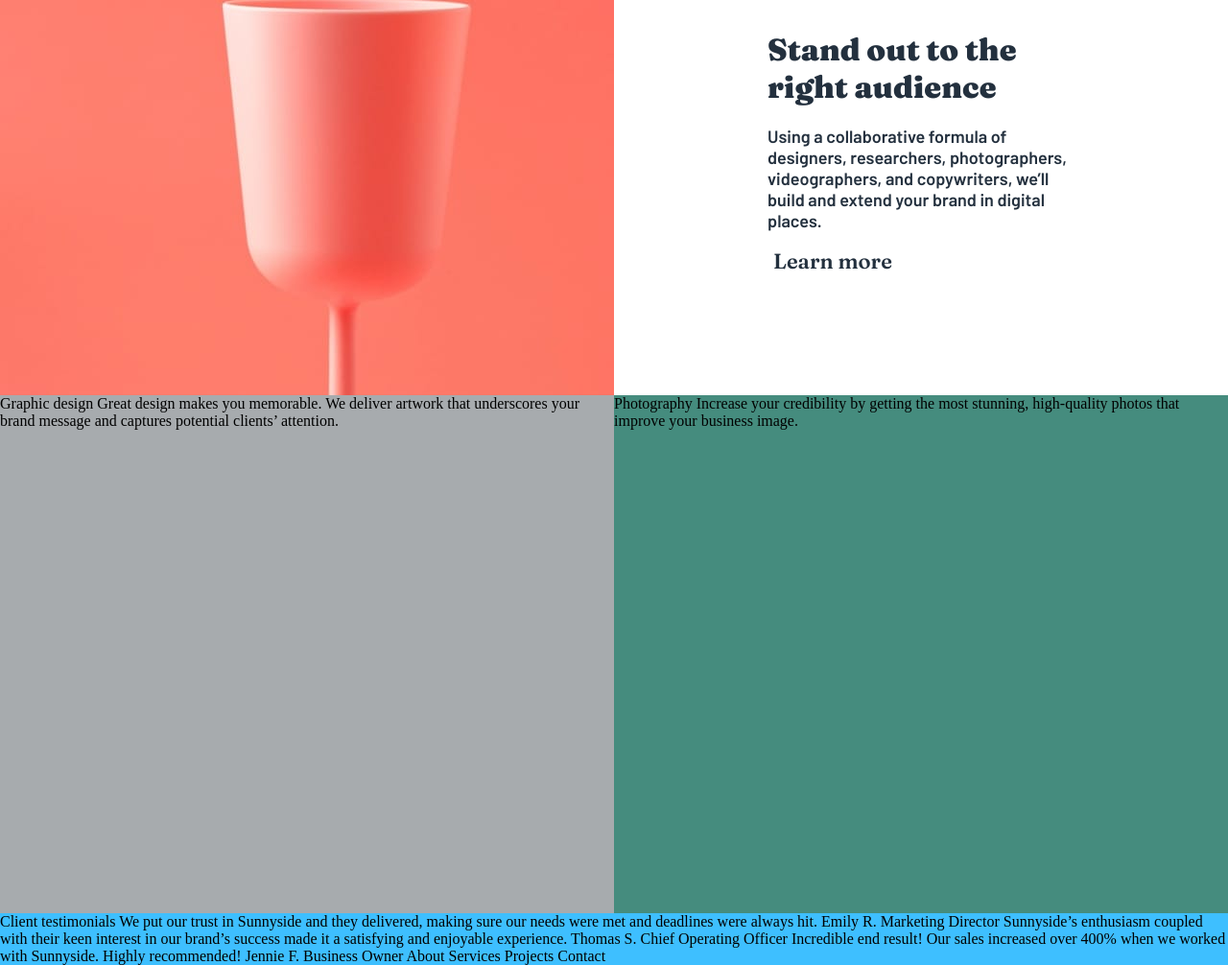
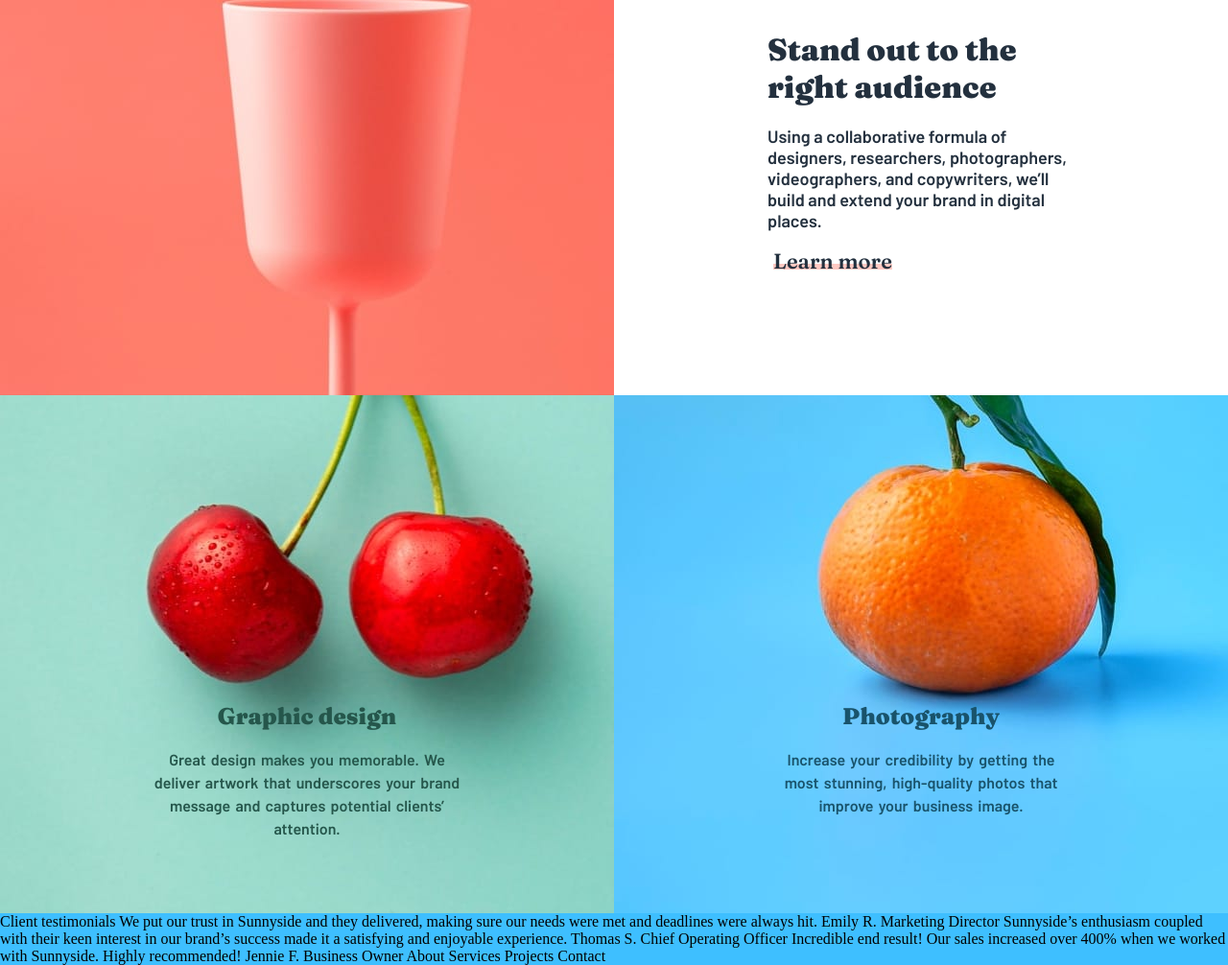
Before and after one commit to Yourisrachid/sunnyside-agency, a plain HTML site: page index.html in a window 1280 px wide. Shown: the part 1440-2446 px from the top of the page at 96% size. Drawn offline with Linux system fonts and the light colour scheme.

Commit message:
Version 2

```diff
--- a/index.html
+++ b/index.html
@@ -72,19 +72,31 @@
 
         <div class="item5">
 
-            Graphic design
-            Great design makes you memorable. We deliver artwork that underscores your brand message and captures potential clients’ attention.
+            <center>
+            <div class="text2">
+
+                <h2>Graphic design</h2>
+                <p2>Great design makes you memorable. We deliver artwork that underscores your brand message and captures potential clients’ attention.</p2>
+
+            </div>
+            </center>
 
         </div>
 
         <div class="item6">
 
-            Photography
-            Increase your credibility by getting the most stunning, high-quality photos that improve your business image.
+            <div class="text2">
+
+            <center>
+                <h2>Photography</h2>
+                <p2>Increase your credibility by getting the most stunning, high-quality photos that improve your business image.</p2>
+            </div>
+            </center>
 
         </div>
 
     </div>
+
 
     Client testimonials
 
--- a/style.scss
+++ b/style.scss
@@ -110,6 +110,11 @@ html {
                 border:none;
                 cursor: pointer;
                 color: $darkdesblue;
+                text-decoration-line: underline;
+                text-decoration-thickness: 0.4rem;
+                text-decoration-color: rgba(254, 121, 103, 0.4);
+                text-underline-offset: -5px;
+                text-decoration-skip-ink: none;
 
                 font: {
                     family: fraunces;
@@ -123,13 +128,6 @@ html {
         }
     }
 
-    .item2 {
-        background-color: $yellow;
-    }
-
-    .item3 {
-        background-color: $red;
-    }
 
     .item4 {
         background-color: $white;
@@ -163,6 +161,11 @@ html {
                 border:none;
                 cursor: pointer;
                 color: $darkdesblue;
+                text-decoration-line: underline;
+                text-decoration-thickness: 0.4rem;
+                text-decoration-color: rgba(254, 121, 103, 0.4);
+                text-underline-offset: -5px;
+                text-decoration-skip-ink: none;
 
                 font: {
                     family: fraunces;
@@ -170,15 +173,72 @@ html {
                     size: 22px;
                 }
             }
-    }
+        }
     }
 
     .item5 {
-        background-color: $grayblue;
+
+    background-image: url(/images/photos/image-graphic-design.jpg);
+
+    .text2 {
+        margin-top: 50%;
+        margin-bottom: 5%;
+        margin-left: 25%;
+        margin-right:25%;
+        color: $darkcyan;
+
+        h2 {
+            font: {
+                family: fraunces;
+                weight: 900;
+            }
+        }
+
+        p2 {
+
+            word-spacing: 2px;
+            line-height: 1.5;
+
+            font: {
+                family: Barlow;
+                weight: 600;
+            }
+        }
+    }
+
+
     }
 
     .item6 {
-        background-color: $darkmodcyan;
+
+    background-image: url(/images/photos/image-photography.jpg);
+
+        .text2 {
+            margin-top: 50%;
+            margin-bottom: 5%;
+            margin-left: 25%;
+            margin-right:25%;
+            color: $darkblue;
+
+            h2 {
+                font: {
+                    family: fraunces;
+                    weight: 900;
+                }
+            }
+
+            p2 {
+
+                word-spacing: 2px;
+                line-height: 1.5;
+
+                font: {
+                    family: Barlow;
+                    weight: 600;
+                }
+            }
+        }
+
     }
 
 
```
Also changed, not shown: style.css, 1 other file.
